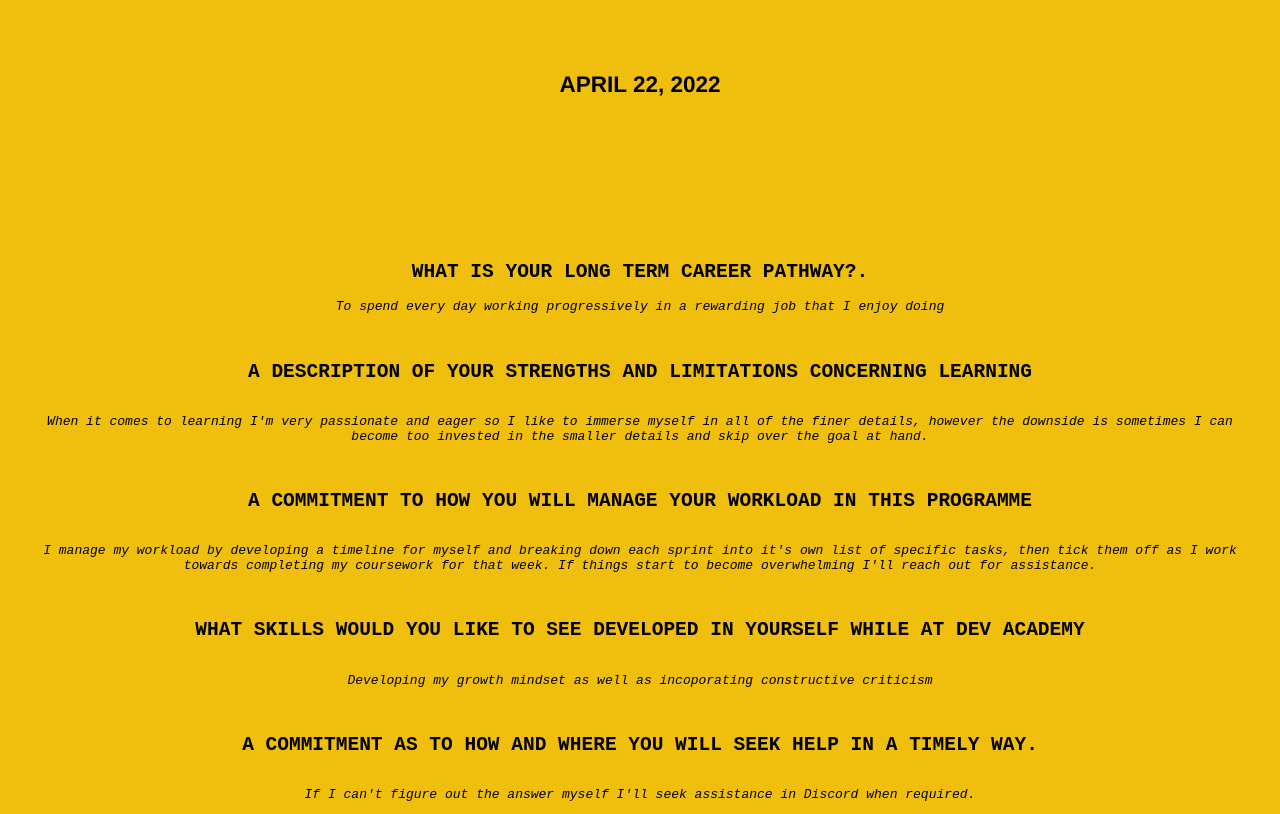
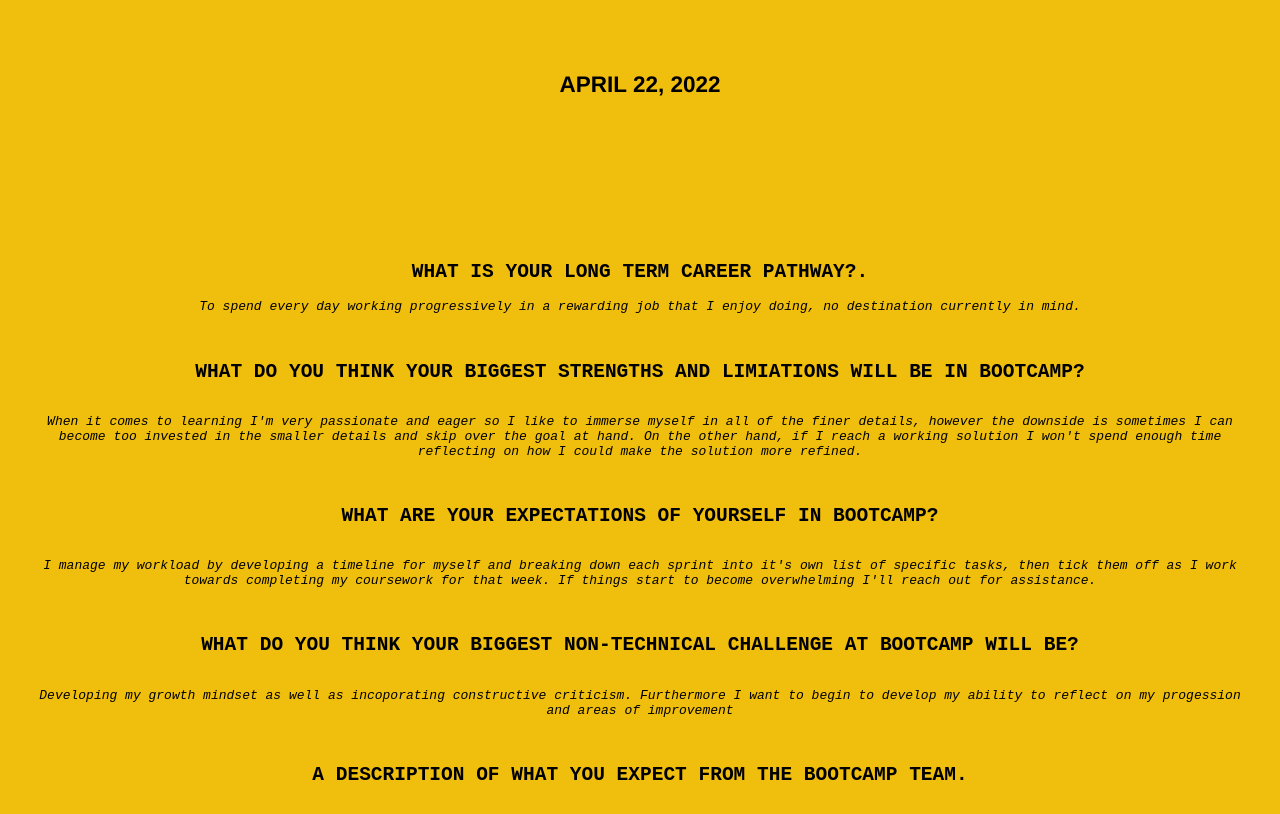
Before and after one commit to JackTabronEXE/JackTabronEXE.github.io, a plain HTML site: page blog/learning-plan.html in a window 1280 px wide. Shown: the part 118-932 px from the top of the page. Drawn offline with Linux system fonts and the light colour scheme.

Commit message:
updated my-learning-plan for Bootcamp

```diff
--- a/blog/learning-plan.html
+++ b/blog/learning-plan.html
@@ -117,35 +117,30 @@ body {
 		</div>
       <p style="font-size: "medium"><br>
 				 <h2>	WHAT IS YOUR LONG TERM CAREER PATHWAY?.</h2>
-				 <i>To spend every day working progressively in a rewarding job that I enjoy doing </i>
+				 <i>To spend every day working progressively in a rewarding job that I enjoy doing, no destination currently in mind. </i>
 				 <br>
 				 <br>
 				 <br>
-				 <h2>A DESCRIPTION OF YOUR STRENGTHS AND LIMITATIONS CONCERNING LEARNING</h2>
+				 <h2>WHAT DO YOU THINK YOUR BIGGEST STRENGTHS AND LIMIATIONS WILL BE IN BOOTCAMP?</h2>
 				 <br>
 				 <i>When it comes to learning I'm very passionate and eager so I like to immerse myself in all of the finer details, however the downside is sometimes I can become
-				too invested in the smaller details and skip over the goal at hand.</i>
+				too invested in the smaller details and skip over the goal at hand. On the other hand, if I reach a working solution I won't spend enough time reflecting on how I could make the solution more refined.</i>
 					<br>
 					<br>
 					<br>
-				 <h2>A COMMITMENT TO HOW YOU WILL MANAGE YOUR WORKLOAD IN THIS PROGRAMME</h2>
+				 <h2>WHAT ARE YOUR EXPECTATIONS OF YOURSELF IN BOOTCAMP?</h2>
 				 <br> <i>I manage my workload by developing a timeline for myself and breaking down each sprint into it's own list of specific tasks, then tick them off as I work towards
 					 completing my coursework for that week. If things start to become overwhelming I'll reach out for assistance.
 				 </i>
 				<br>
 				 <br>
 				 <br>
-				 <h2>WHAT SKILLS WOULD YOU LIKE TO SEE DEVELOPED IN YOURSELF WHILE AT DEV ACADEMY</h2>
-				 <br> <i> Developing my growth mindset as well as incoporating constructive criticism</i>
+				 <h2>WHAT DO YOU THINK YOUR BIGGEST NON-TECHNICAL CHALLENGE AT BOOTCAMP WILL BE?</h2>
+				 <br> <i> Developing my growth mindset as well as incoporating constructive criticism. Furthermore I want to begin to develop my ability to reflect on my progession and areas of improvement</i>
 				 <br>
 				 <br>
 				 <br>
-				 <h2>A COMMITMENT AS TO HOW AND WHERE YOU WILL SEEK HELP IN A TIMELY WAY.</h2>
-				 <br>
-				 <i>If I can't figure out the answer myself I'll seek assistance in Discord when required.</i>  <br>
-				 <br>
-				 <br>
-				 <h2>A DESCRIPTION OF WHAT YOU EXPECT FROM THE FACILITATION TEAM.</h2>
+				 <h2>A DESCRIPTION OF WHAT YOU EXPECT FROM THE BOOTCAMP TEAM.</h2>
 				 <br>
 				 <i> To provide guidance with any difficulties if they're available. </i>  <br>
 				 <br>
```
